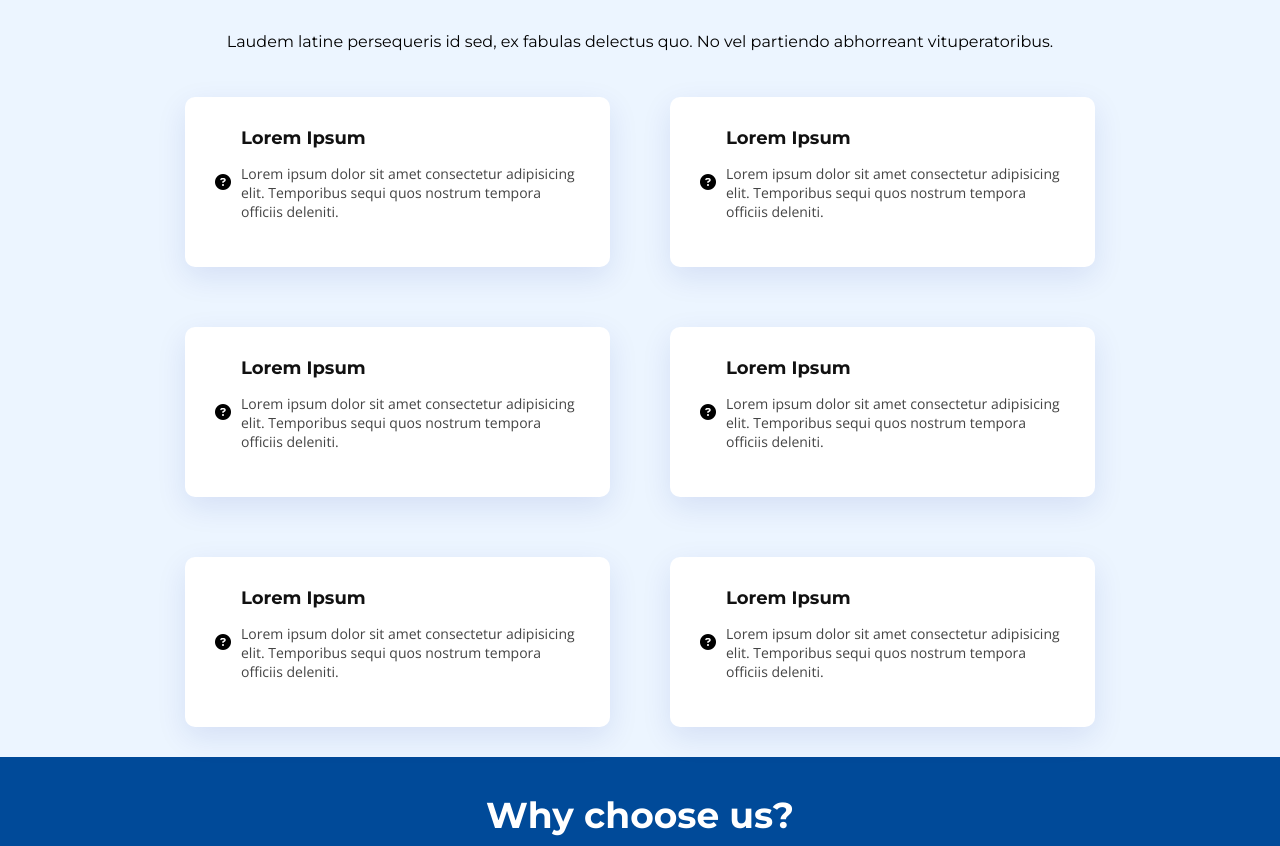
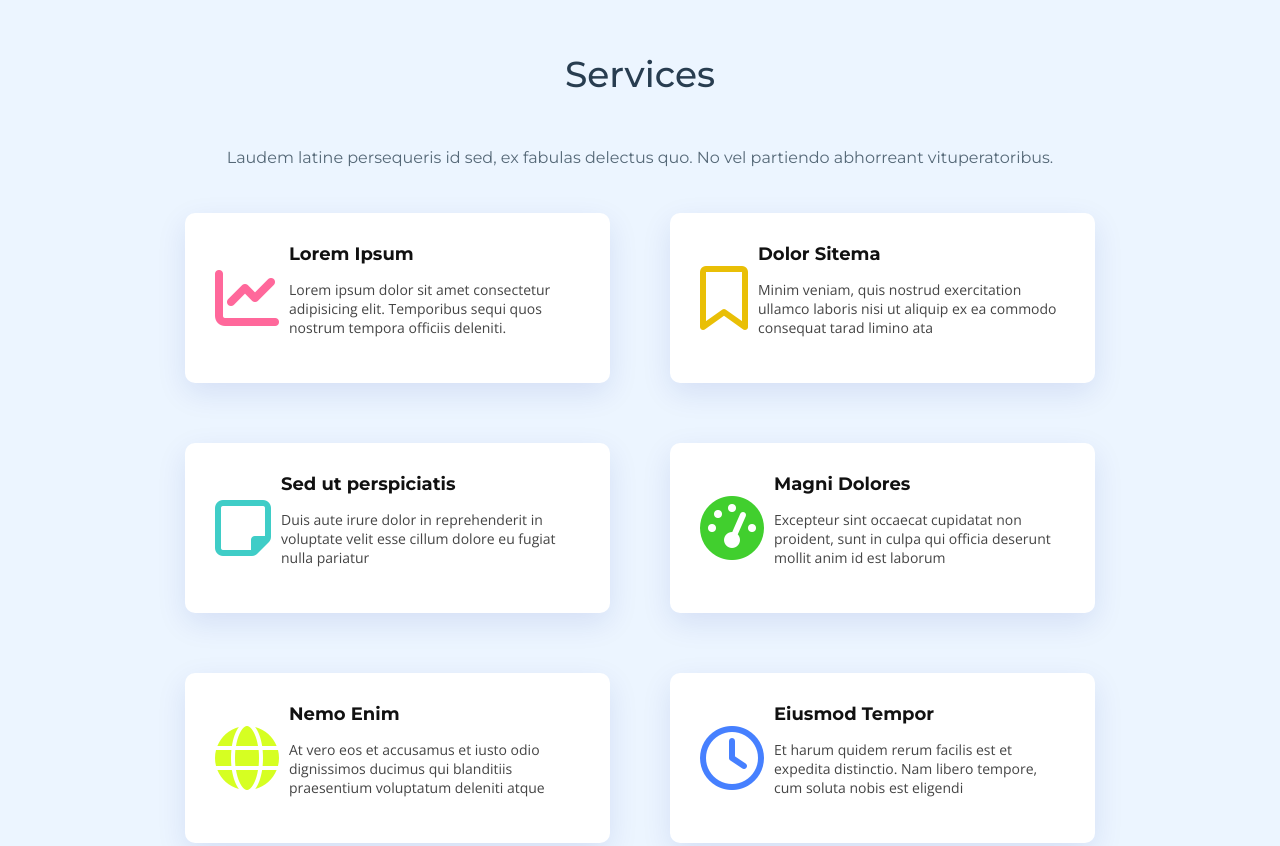
Before and after one commit to tefiavalos/trabajopractico1, a plain HTML site: page index.html in a window 1280 px wide. Shown: the part 1972-2818 px from the top of the page. Drawn offline with nearby package versions, Linux system fonts and the light colour scheme.

Commit message:
Agregué cambios en Section Services

```diff
--- a/index.html
+++ b/index.html
@@ -123,63 +123,71 @@
     </section>
 
     <section id="section-3-services">
+        <header>
             <h3>Services</h3>
-        <p>Laudem latine persequeris id sed, ex fabulas delectus quo. No vel partiendo abhorreant vituperatoribus.</p>
-
+            <p>Laudem latine persequeris id sed, ex fabulas delectus quo. No vel partiendo abhorreant vituperatoribus.
+            </p>
+        </header>
         <div class="section-3-services-container-cards">
             <div class="section-3-services-cards">
-                <div class="section-3-services-cards-icon"><i class="fas fa-question-circle"></i></div>
+                <div class="section-3-services-cards-icon">
+                    <i class="fas fa-chart-line"></i>
+                </div>
                 <div class="section-3-services-cards-text">
                     <h4>Lorem Ipsum</h4>
                     <p>Lorem ipsum dolor sit amet consectetur adipisicing elit. Temporibus sequi quos nostrum tempora
                         officiis deleniti.</p>
                 </div>
-
             </div>
             <div class="section-3-services-cards">
-                <div class="section-3-services-cards-icon"><i class="fas fa-question-circle"></i></div>
+                <div class="section-3-services-cards-icon">
+                    <i class="far fa-bookmark"></i>
+                </div>
                 <div class="section-3-services-cards-text">
-                    <h4>Lorem Ipsum</h4>
-                    <p>Lorem ipsum dolor sit amet consectetur adipisicing elit. Temporibus sequi quos nostrum tempora
-                        officiis deleniti.</p>
+                    <h4>Dolor Sitema</h4>
+                    <p>Minim veniam, quis nostrud exercitation ullamco laboris nisi ut aliquip ex ea commodo consequat
+                        tarad limino ata</p>
                 </div>
-
             </div>
             <div class="section-3-services-cards">
-                <div class="section-3-services-cards-icon"><i class="fas fa-question-circle"></i></div>
+                <div class="section-3-services-cards-icon">
+                    <i class="far fa-sticky-note"></i>
+                </div>
                 <div class="section-3-services-cards-text">
-                    <h4>Lorem Ipsum</h4>
-                    <p>Lorem ipsum dolor sit amet consectetur adipisicing elit. Temporibus sequi quos nostrum tempora
-                        officiis deleniti.</p>
+                    <h4>Sed ut perspiciatis</h4>
+                    <p>Duis aute irure dolor in reprehenderit in voluptate velit esse cillum dolore eu fugiat nulla
+                        pariatur</p>
                 </div>
-
             </div>
             <div class="section-3-services-cards">
-                <div class="section-3-services-cards-icon"><i class="fas fa-question-circle"></i></div>
+                <div class="section-3-services-cards-icon">
+                    <i class="fas fa-tachometer-alt"></i>
+                </div>
                 <div class="section-3-services-cards-text">
-                    <h4>Lorem Ipsum</h4>
-                    <p>Lorem ipsum dolor sit amet consectetur adipisicing elit. Temporibus sequi quos nostrum tempora
-                        officiis deleniti.</p>
+                    <h4>Magni Dolores</h4>
+                    <p>Excepteur sint occaecat cupidatat non proident, sunt in culpa qui officia deserunt mollit anim id
+                        est laborum</p>
                 </div>
-
             </div>
             <div class="section-3-services-cards">
-                <div class="section-3-services-cards-icon"><i class="fas fa-question-circle"></i></div>
+                <div class="section-3-services-cards-icon">
+                    <i class="fas fa-globe"></i>
+                </div>
                 <div class="section-3-services-cards-text">
-                    <h4>Lorem Ipsum</h4>
-                    <p>Lorem ipsum dolor sit amet consectetur adipisicing elit. Temporibus sequi quos nostrum tempora
-                        officiis deleniti.</p>
+                    <h4>Nemo Enim</h4>
+                    <p>At vero eos et accusamus et iusto odio dignissimos ducimus qui blanditiis praesentium voluptatum
+                        deleniti atque</p>
                 </div>
-
             </div>
             <div class="section-3-services-cards">
-                <div class="section-3-services-cards-icon"><i class="fas fa-question-circle"></i></div>
+                <div class="section-3-services-cards-icon">
+                    <i class="far fa-clock"></i>
+                </div>
                 <div class="section-3-services-cards-text">
-                    <h4>Lorem Ipsum</h4>
-                    <p>Lorem ipsum dolor sit amet consectetur adipisicing elit. Temporibus sequi quos nostrum tempora
-                        officiis deleniti.</p>
+                    <h4>Eiusmod Tempor</h4>
+                    <p>Et harum quidem rerum facilis est et expedita distinctio. Nam libero tempore, cum soluta nobis
+                        est eligendi</p>
                 </div>
-
             </div>
         </div>
     </section>
@@ -381,7 +389,8 @@
                 <div class="section-7-team-images-overlay">
                     <div class="section-7-team-images-overlay-info">
                         <h3>Ben Affleck</h3>
-                    <p>Chief Executive Officer</p></div>
+                        <p>Chief Executive Officer</p>
+                    </div>
                 </div>
             </div>
             <div class="section-7-team-images">
--- a/style.scss
+++ b/style.scss
@@ -228,17 +228,29 @@ body {
 
   #section-3-services {
     background-color: #ECF5FF;
+    padding: 60px;
+    header {
       display: flex;
       justify-content: center;
       align-items: center;
       flex-direction: column;
-
+      h3 {
+        font-family: $title-font;
+        font-size: 36px;
+        color: #283d50;
+        text-align: center;
+        font-weight: 500;
+      }
+      p {
+        text-align: center;
+        color: #556877;
+      }
+    }
     .section-3-services-container-cards {
       display: flex;
       flex-wrap: wrap;
       justify-content: center;
       align-items: center;
-
       .section-3-services-cards {
         width: 425px;
         height: 170px;
@@ -248,14 +260,31 @@ body {
         display: flex;
         border-radius: 10px;
         box-shadow: 0 10px 30px 0 rgba(3, 43, 153, 0.1);
-
         .section-3-services-cards-icon {
           display: flex;
           align-items: center;
-
-
+          i {
+            font-size: 64px;
           }
-
+          .fa-chart-line {
+            color: #ff689b;
+          }
+          .fa-bookmark {
+            color: #e9bf06;
+          }
+          .fa-tachometer-alt {
+            color: #41cf2e;
+          }
+          .fa-sticky-note {
+            color: #3fcdc7;
+          }
+          .fa-globe {
+            color: #d6ff22;
+          }
+          .fa-clock {
+            color: #4680ff;
+          }
+        }
         .section-3-services-cards-text {
           margin-left: 10px;
           h4 {
@@ -266,15 +295,12 @@ body {
             font-weight: 700;
             color: #111;
             }
-
           p {
             font-family: $text-font;
             color: #444;
             font-size: 14px;
-
           }
         }
-
       }
     }
   }
@@ -367,7 +393,7 @@ body {
       h3{
         font-family:$title-font;
         font-size: 36px;
-        font-weight: 400;
+        font-weight: 500;
         color: #283d50; /* TAL VEZ DECLARARLO PARA EL H3*/
       }
       .section-5-portfolio-button {
```
Also changed, not shown: style.css. Lines whose indentation alone changed are shown as unchanged.
